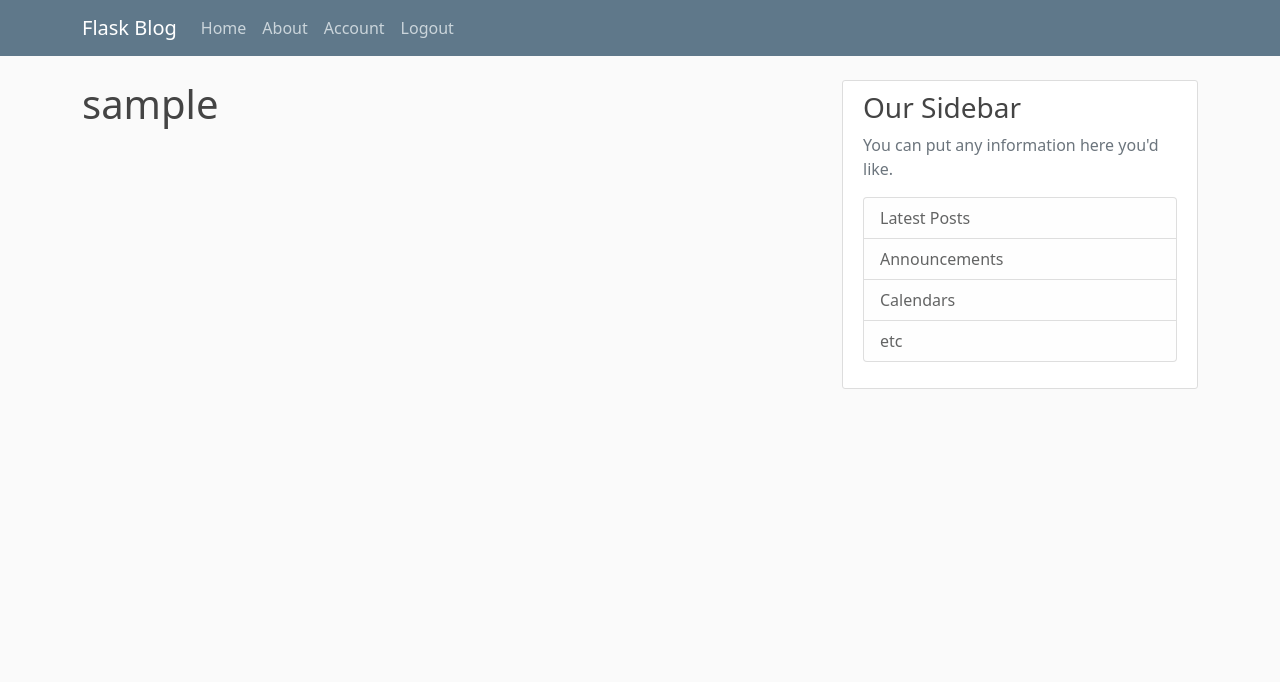
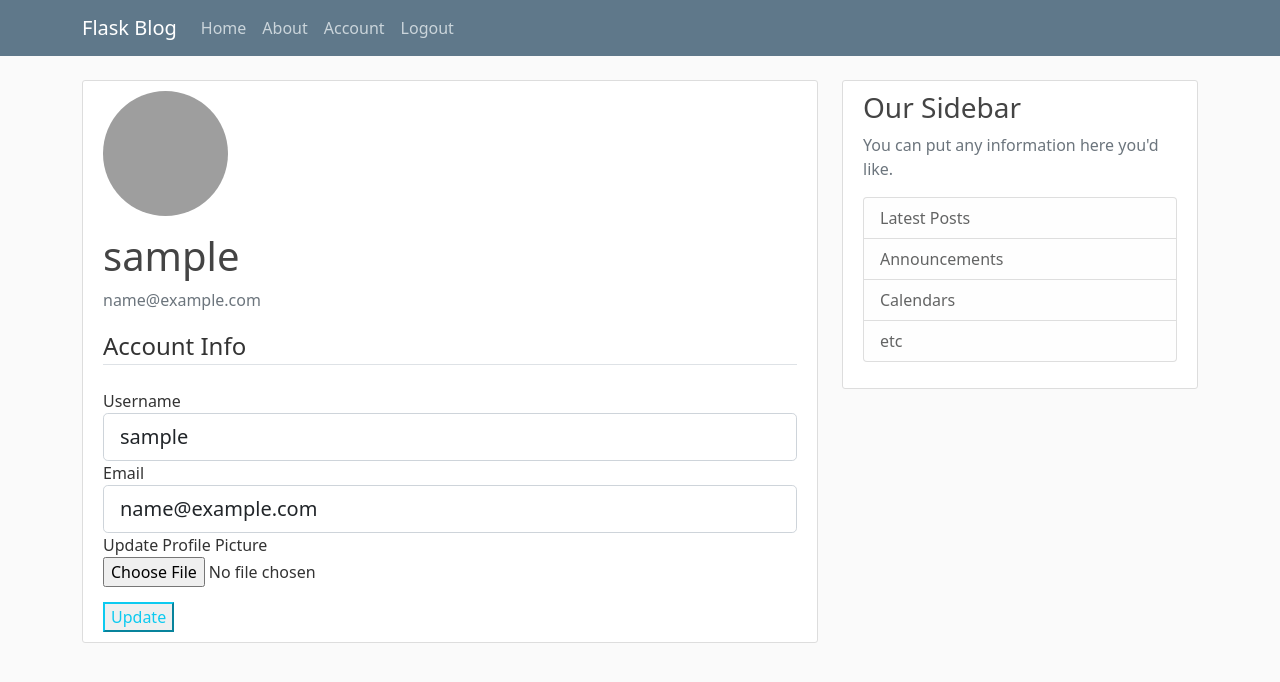
Before and after one commit to massgiu/simple-flask-blog, a Flask app: page /account in a window 1280 px wide. Shown: the top 682 px of the page. Run offline with Flask 2, Linux system fonts and the light colour scheme; the visitor is signed in with stand-in values (Sample User, id 1); data comes from the database, SQL or seed files in the repository; some libraries are stand-ins or nearby versions; grey boxes are pictures that could not be loaded.

Commit message:
Added functionality to update account like email, username, image profile (resizing)

```diff
--- a/flaskblog/forms.py
+++ b/flaskblog/forms.py
@@ -1,4 +1,6 @@
 from flask_wtf import FlaskForm
+from flask_wtf.file import FileField, FileAllowed
+from flask_login import current_user
 from wtforms import StringField, PasswordField, SubmitField, BooleanField
 from wtforms.validators import DataRequired, Length, Email, EqualTo, ValidationError
 from flaskblog.models import User
@@ -11,6 +13,7 @@ class RegistrationForm(FlaskForm):
     confirm_password = PasswordField('Confirm Password',validators=[DataRequired(), EqualTo('password')])
     submit = SubmitField('Sign Up')
 
+    # These functions are called when you submit
     def validate_username(self, username):
         user = User.query.filter_by(username=username.data).first()
         if user:
@@ -26,3 +29,23 @@ class LoginForm(FlaskForm):
     password = PasswordField('Password', validators=[DataRequired()])
     remember = BooleanField('Remember me')
     submit = SubmitField('Sign Up')
+
+class UpdateAccountForm(FlaskForm):
+    #Username is a field name
+    username = StringField('Username', validators=[DataRequired(),Length(min=2,max=50)])
+    email = StringField('Email', validators=[DataRequired(),Email()])
+    submit = SubmitField('Update')
+    picture = FileField('Update Profile Picture', validators=[FileAllowed(['jpg','png'])])
+
+    #These functions are called when you submit
+    def validate_username(self, username):
+        if username.data != current_user.username:
+            user = User.query.filter_by(username=username.data).first()
+            if user:
+                raise ValidationError('This username already exists.')
+
+    def validate_email(self, email):
+        if email.data != current_user.email:
+            email = User.query.filter_by(email=email.data).first()
+            if email:
+                raise ValidationError('This email already exists.')
--- a/flaskblog/routes.py
+++ b/flaskblog/routes.py
@@ -1,6 +1,8 @@
+import secrets, os
+from PIL import Image
 from flask import render_template, url_for, flash, redirect, request
 from flaskblog import app, db, bcrypt
-from flaskblog.forms import RegistrationForm, LoginForm
+from flaskblog.forms import RegistrationForm, LoginForm, UpdateAccountForm
 from flaskblog.models import User, Post
 from flask_login import login_user, logout_user, current_user, login_required
 
@@ -66,7 +68,38 @@ def logout():
     logout_user()
     return (redirect(url_for('home')))
 
-@app.route("/account")
+def save_picture(form_picture):
+    #randomize name so we don't have collisions
+    random_hex = secrets.token_hex(8)
+    #grab file extension in order to keep for image saved
+    f_name, f_ext = os.path.splitext(form_picture.filename)
+    picture_fn = random_hex+f_ext #new filename
+    picture_path = os.path.join(app.root_path,'static/profile_pics',picture_fn) #destination directory for profile pics
+    #resizing
+    output_size = (125,125)
+    i = Image.open(form_picture)
+    i.thumbnail(output_size)
+    i.save(picture_path)
+    return picture_fn
+
+@app.route("/account", methods=['GET','POST'])
 @login_required
 def account():
-    return render_template('account.html', title='Account')
+    form = UpdateAccountForm()
+    #on update button
+    if form.validate_on_submit():
+        if form.picture.data:
+            picture_file = save_picture(form.picture.data)
+            current_user.image_file = picture_file
+        current_user.username = form.username.data
+        current_user.email = form.email.data
+        #update data on db
+        db.session.commit()
+        flash('Your account has been updated!','success')
+        return redirect(url_for('account'))
+    elif request.method == 'GET':
+        #fill form with existing data
+        form.username.data = current_user.username
+        form.email.data = current_user.email
+    image_file = url_for('static', filename='profile_pics/'+current_user.image_file) #profile_pics is a dir
+    return render_template('account.html', title='Account', image_file=image_file, form=form)
--- a/flaskblog/templates/account.html
+++ b/flaskblog/templates/account.html
@@ -1,4 +1,58 @@
 {% extends "layout.html" %}
 {% block content %}
-   <h1>{{ current_user.username }}</h1>
+<div class="content-section">
+  <div class="media">
+    <img class="rounded-circle account-img" src="{{ image_file }}">
+    <div class="media-body">
+      <h2 class="account-heading">{{ current_user.username }}</h2>
+      <p class="text-secondary">{{ current_user.email }}</p>
+    </div>
+  </div>
+  <form method="POST" action="" enctype="multipart/form-data">
+      {{form.hidden_tag() }} <!--add csrf token -->
+      <fieldset class="form-group">
+          <legend class="border-bottom mb-4">Account Info</legend>
+          <div class="form-group">
+              {{ form.username.label(class="form-control-label")}}
+              {% if form.username.errors %}
+                  {{ form.username(class="form-control form-control-lg is-invalid")}}
+                  <div class="invalid-feedback">
+                      {% for error in form.username.errors %}
+                          <span>{{ error }}</span>
+                      {% endfor %}
+                  </div>
+              {% else %}
+                  {{ form.username(class="form-control form-control-lg")}}
+              {% endif %}
+          </div>
+          <div class="form-group">
+              {{ form.email.label(class="form-control-label")}}
+              {% if form.email.errors %}
+                  {{ form.email(class="form-control form-control-lg is-invalid")}}
+                  <div class="invalid-feedback">
+                      {% for error in form.email.errors %}
+                          <span>{{ error }}</span>
+                      {% endfor %}
+                  </div>
+              {% else %}
+                  {{ form.email(class="form-control form-control-lg")}}
+              {% endif %}
+          </div>
+          <div class="form-group">
+              {{ form.picture.label() }}
+              <br>
+              {{ form.picture(class="form-control-file") }}
+              {% if form.picture.errors %}
+                  {% for error in form.picture.errors %}
+                    <br>
+                    <span class="text-danger">{{ error }}</span></br>
+                  {% endfor %}
+              {% endif %}
+          </div>
+      </fieldset>
+       <div class="form-group" style="padding-top:15px">
+           {{form.submit(class="btn-outline-info")}}
+       </div>
+  </form>
+</div>
 {% endblock %}
```
